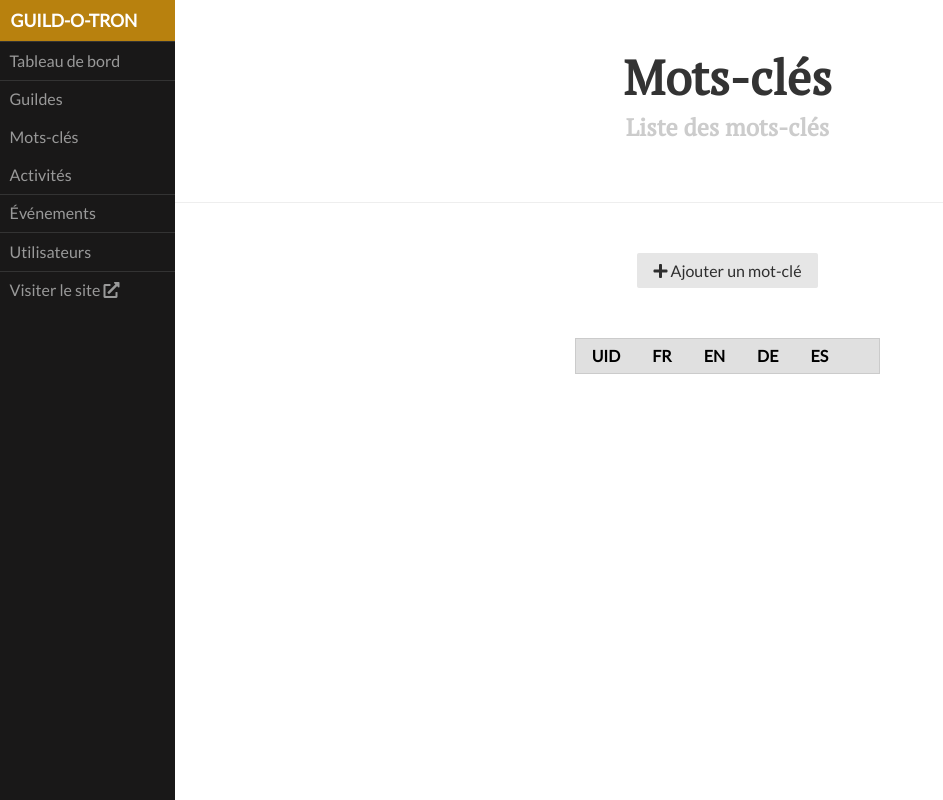
After one commit to thoanny/guild-o-tron, a Symfony app: template templates/admin/guild/tag/index.html.twig in a window 1280 px wide. The commit adds this page. Shown: the whole page, without its empty margins (0-943 px from the left). Run offline with Twig, Linux system fonts and the light colour scheme; the template is opened without the code that fills it, so the values that code supplies are empty; style sheets or scripts are compiled from the project's sources; some libraries are stand-ins or nearby versions.

Commit message:
Add and edit GuildTag in Admin

```diff
--- a/assets/css/admin.scss
+++ b/assets/css/admin.scss
@@ -5,6 +5,10 @@ $color: #b8810e;
 
 @import url('https://fonts.googleapis.com/css?family=PT+Serif');
 @import url('https://fonts.googleapis.com/css?family=Lato');
+
+.tac {
+  text-align: center;
+}
 
 body {
   color: #777;
@@ -61,6 +65,7 @@ margin: 0 auto;
 padding: 0 2em;
 max-width: 800px;
 margin-bottom: 50px;
+margin-top: 50px;
 line-height: 1.6em;
 }
 
@@ -270,3 +275,10 @@ case results in extra padding on the left:
   left: $size;
 }
 }
+
+
+.form-500px {
+  max-width: 500px;
+  margin-left: auto;
+  margin-right: auto;
+}
--- a/templates/admin.html.twig
+++ b/templates/admin.html.twig
@@ -9,6 +9,26 @@
     {% block stylesheets %}
       {{ encore_entry_link_tags('admin') }}
     {% endblock %}
+
+    <style scoped>
+
+        .button-xsmall {
+            font-size: 70%;
+        }
+
+        .button-small {
+            font-size: 85%;
+        }
+
+        .button-large {
+            font-size: 110%;
+        }
+
+        .button-xlarge {
+            font-size: 125%;
+        }
+
+    </style>
   </head>
   <body>
 
@@ -25,7 +45,7 @@
         <ul class="pure-menu-list">
           <li class="pure-menu-item"><a href="#" class="pure-menu-link">Tableau de bord</a></li>
           <li class="pure-menu-item menu-item-divided"><a href="#" class="pure-menu-link">Guildes</a></li>
-          <li class="pure-menu-item"><a href="#" class="pure-menu-link">Mots-clés</a></li>
+          <li class="pure-menu-item"><a href="{{ path('admin_guilds_tags') }}" class="pure-menu-link">Mots-clés</a></li>
           <li class="pure-menu-item"><a href="#" class="pure-menu-link">Activités</a></li>
           <li class="pure-menu-item menu-item-divided"><a href="#" class="pure-menu-link">Événements</a></li>
           <li class="pure-menu-item menu-item-divided"><a href="#" class="pure-menu-link">Utilisateurs</a></li>
@@ -38,8 +58,8 @@
 
     <div id="main">
       <div class="header">
-        <h1>Page Title</h1>
-        <h2>A subtitle for your page goes here</h2>
+        <h1>{{ block('title') }}</h1>
+        <h2>{{ block('subtitle') }}</h2>
       </div>
 
       <div class="content">
--- /dev/null
+++ b/templates/admin/guild/tag/index.html.twig
@@ -0,0 +1,39 @@
+{% extends 'admin.html.twig' %}
+
+{% block title %}Mots-clés{% endblock %}
+{% block subtitle %}Liste des mots-clés{% endblock %}
+
+{% block body %}
+
+  <p class="tac"><a href="{{ path('admin_guilds_tags_edit', {'id': 'new'}) }}" class="pure-button"><i class="fas fa-plus"></i> Ajouter un mot-clé</a></p>
+
+</div>
+
+  <table class="pure-table pure-table-horizontal" align="center">
+    <thead>
+      <tr>
+        <th>UID</th>
+        <th>FR</th>
+        <th>EN</th>
+        <th>DE</th>
+        <th>ES</th>
+        <th>&nbsp;</th>
+      </tr>
+    </thead>
+    <tbody>
+      {% for tag in tags %}
+        <tr>
+          <td>{{tag.uid}}</td>
+          <td>{{tag.fr}}</td>
+          <td>{{tag.en}}</td>
+          <td>{{tag.de}}</td>
+          <td>{{tag.de}}</td>
+          <td><a href="{{ path('admin_guilds_tags_edit', {'id': tag.id}) }}" class="pure-button button-small"><i class="fas fa-edit"></i> Modif.</a></td>
+        </tr>
+      {% endfor %}
+    </tbody>
+  </table>
+
+  <div class="content">
+
+{% endblock %}
```
Also changed, not shown: src/Controller/AdminGuildTagController.php (added, +74 -0 lines), src/Form/AdminGuildTagEditType.php (added, +29 -0 lines), templates/admin/guild/tag/edit.html.twig (added, +34 -0 lines).
